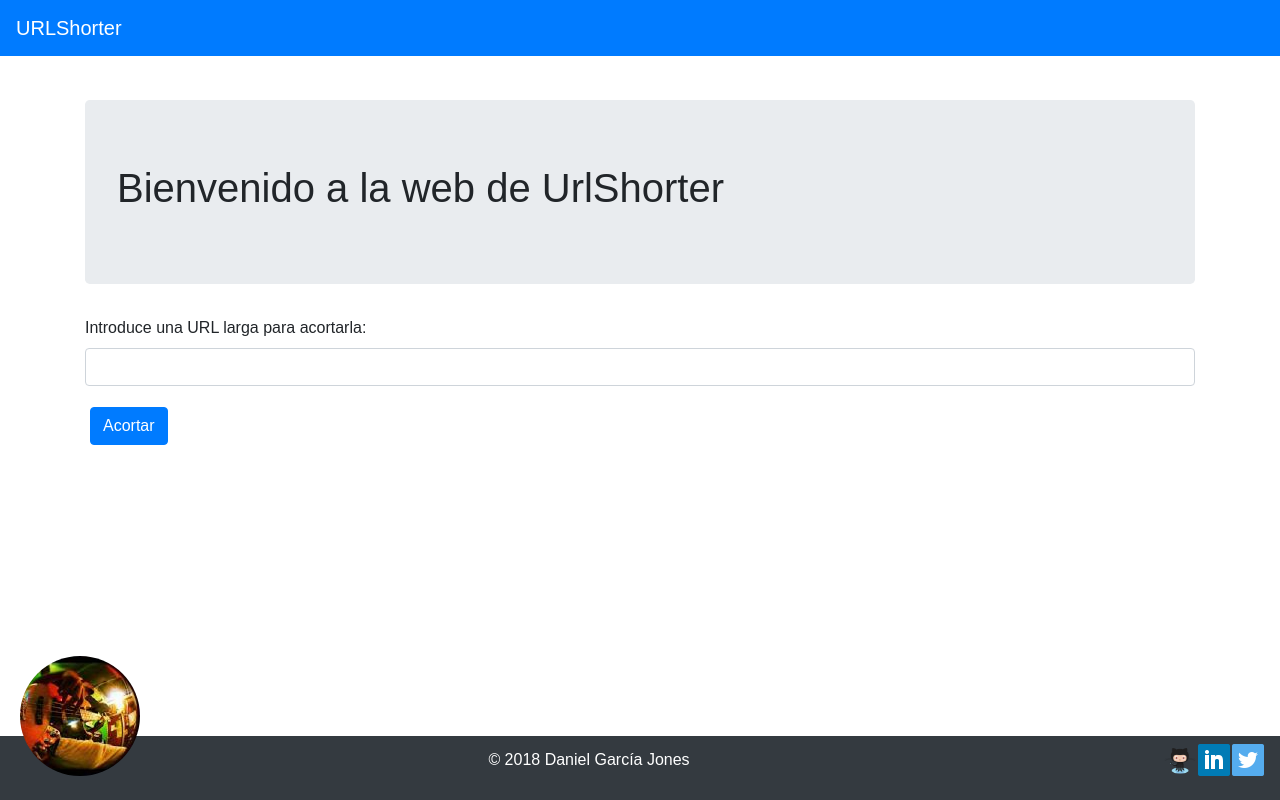
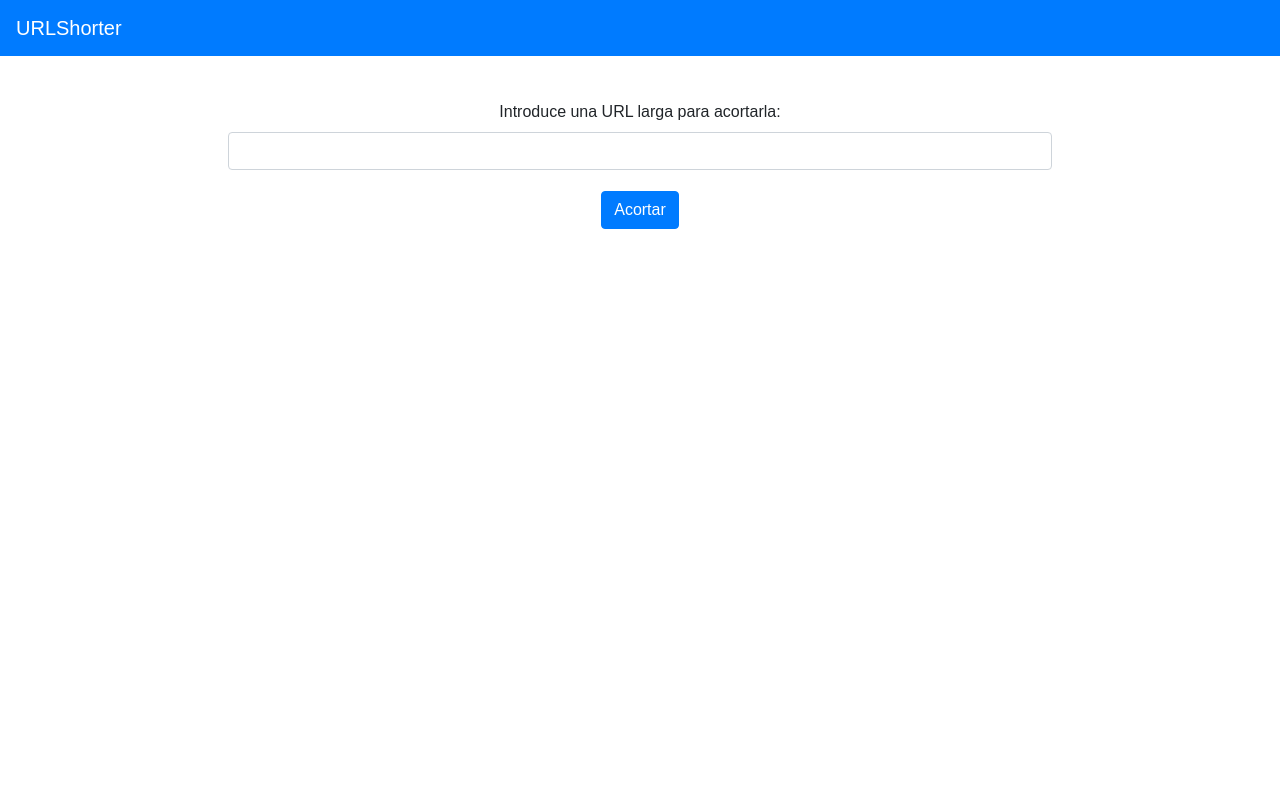
Before and after one commit to danielgj/urlShorter, a React (Create React App) app in the folder web/: page / in a window 1280 px wide. Built offline with nearby package versions, Linux system fonts and the light colour scheme.

Commit message:
Re-styling of web page

```diff
--- a/web/package.json
+++ b/web/package.json
@@ -1,6 +1,6 @@
 {
   "name": "urlShorterWeb",
-  "version": "0.1.0",
+  "version": "0.0.2",
   "private": true,
   "dependencies": {
     "react": "^16.4.1",
--- a/web/src/_components/AddUrlForm.js
+++ b/web/src/_components/AddUrlForm.js
@@ -81,7 +81,8 @@ class AddUrlForm extends React.Component {
         const { url, submitted, validUrl } = this.state;
 
         return (
-            <div>
+            <div class="row align-items-center justify-content-center">
+                <div class="col-8 col-offset-2 text-center">
                     <form name="addUrlForm" id="addUrlForm" onSubmit={this.handleSubmit}>
                         <div className="form-group">
                                     <label htmlFor="name">Introduce una URL larga para acortarla:</label>
@@ -102,7 +103,7 @@ class AddUrlForm extends React.Component {
 
                         { !urls.error &&   urls.shortedUrl &&
                             <div className="alert alert-success" role="alert">
-                            Tu nueva URL: <a href={urlConstants.URL + urls.shortedUrl._id} target="_blank" name="newUrlLink">{urlConstants.URL}{urls.shortedUrl._id}</a>
+                                Tu nueva URL: <a href={urlConstants.URL + urls.shortedUrl.shortedUrl} target="_blank" name="newUrlLink">{urlConstants.URL}{urls.shortedUrl.shortedUrl}</a>
                                 &nbsp;&nbsp;<ion-icon name="clipboard" onClick={this.copyUrlToclipboard}>Copiar</ion-icon>
                             </div>
 
@@ -121,6 +122,7 @@ class AddUrlForm extends React.Component {
 
                     </form>
                 </div>
+            </div>
 
         )
     }
--- a/web/src/_components/App.js
+++ b/web/src/_components/App.js
@@ -4,15 +4,9 @@ import { Header, Footer, AddUrlForm } from './';
 export class App extends Component {
   render() {
     return (
-      <div className="container">
+      <div className="container-fluid">
         <Header />
-        <div className="innerContainer">
-          <div className="jumbotron">
-            <h1 className="App-title">Bienvenido a la web de UrlShorter</h1>
-          </div>
-        </div>
         <AddUrlForm />
-        <Footer />
       </div>
     );
   }
--- a/web/src/css/styles.css
+++ b/web/src/css/styles.css
@@ -4,25 +4,10 @@ body {
   font-family: sans-serif;
 }
 
-.innerContainer {
-  margin-top: 100px;
+header {
+  margin-bottom: 100px;
 }
 
-.footerImg {
-  position: absolute;
-  left: 20px;
-  width: 120px;
-  top: -80px;
-}
-.socialIcon {
-  width: 32px;
-  margin-left: 2px;
-}
-
-.footerCopy, footerContact {
-  vertical-align: middle;
-  color: #ffffff;
-}
 
 .btn {
   margin: 5px;
```
Lines whose indentation alone changed are shown as unchanged.
